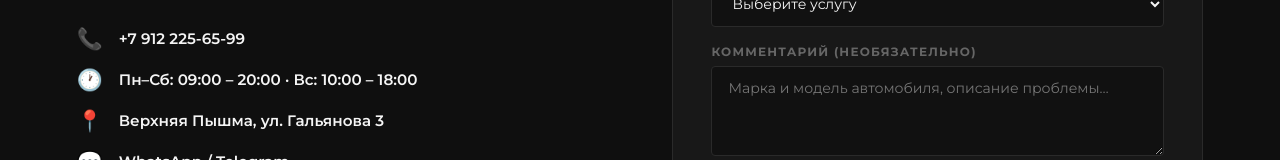
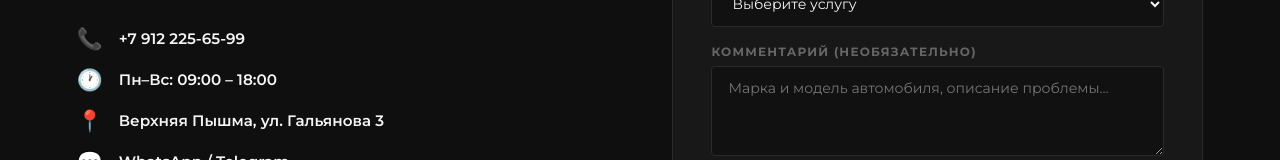
Before and after one commit to Dosb1w/proauto-service.ru, a plain HTML site: page index.html in a window 1280 px wide. Shown: the part 2650-2810 px from the top of the page. Drawn offline with Linux system fonts and the light colour scheme.

Commit message:
Update index.html

```diff
--- a/index.html
+++ b/index.html
@@ -504,7 +504,7 @@
       </div>
       <div class="contact-line">
         <span class="icon">🕐</span>
-        <span>Пн–Сб: 09:00 – 20:00 · Вс: 10:00 – 18:00</span>
+        <span>Пн–Вс: 09:00 – 18:00</span>
       </div>
       <div class="contact-line">
         <span class="icon">📍</span>
```
